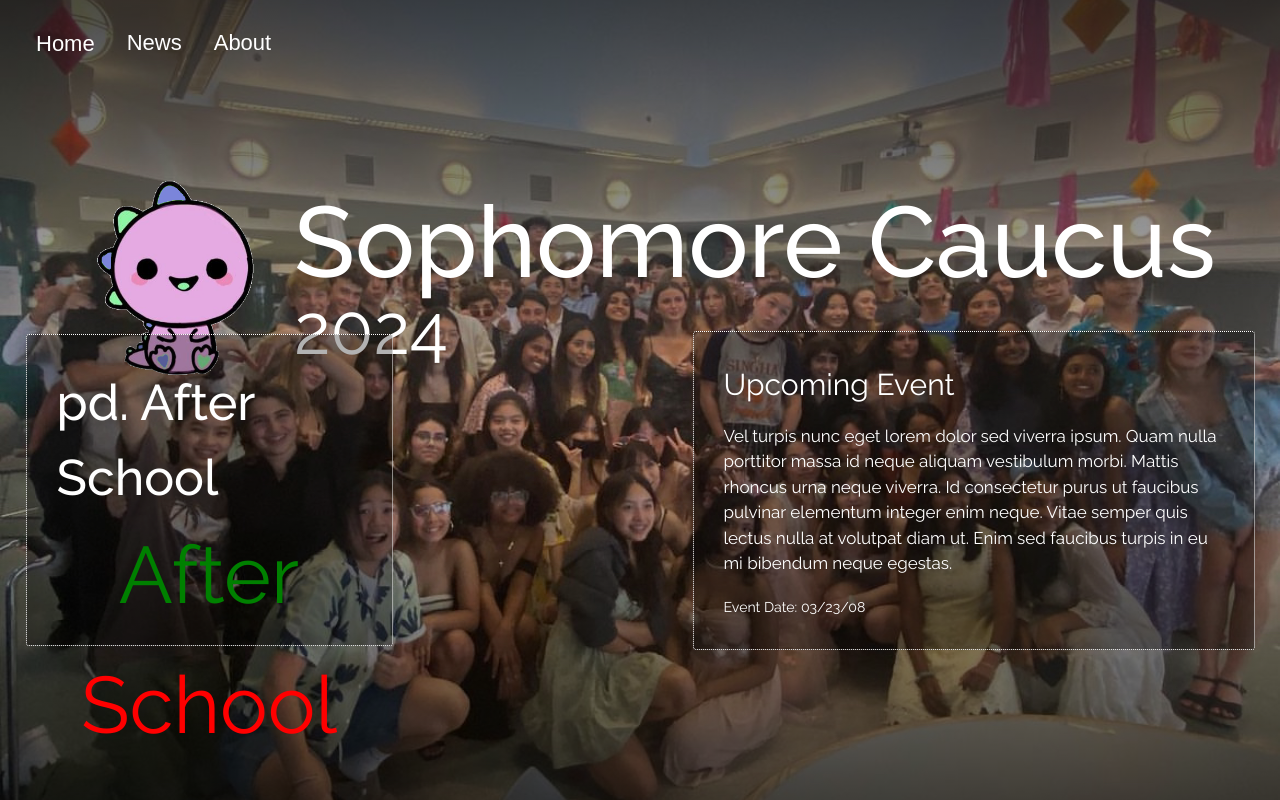
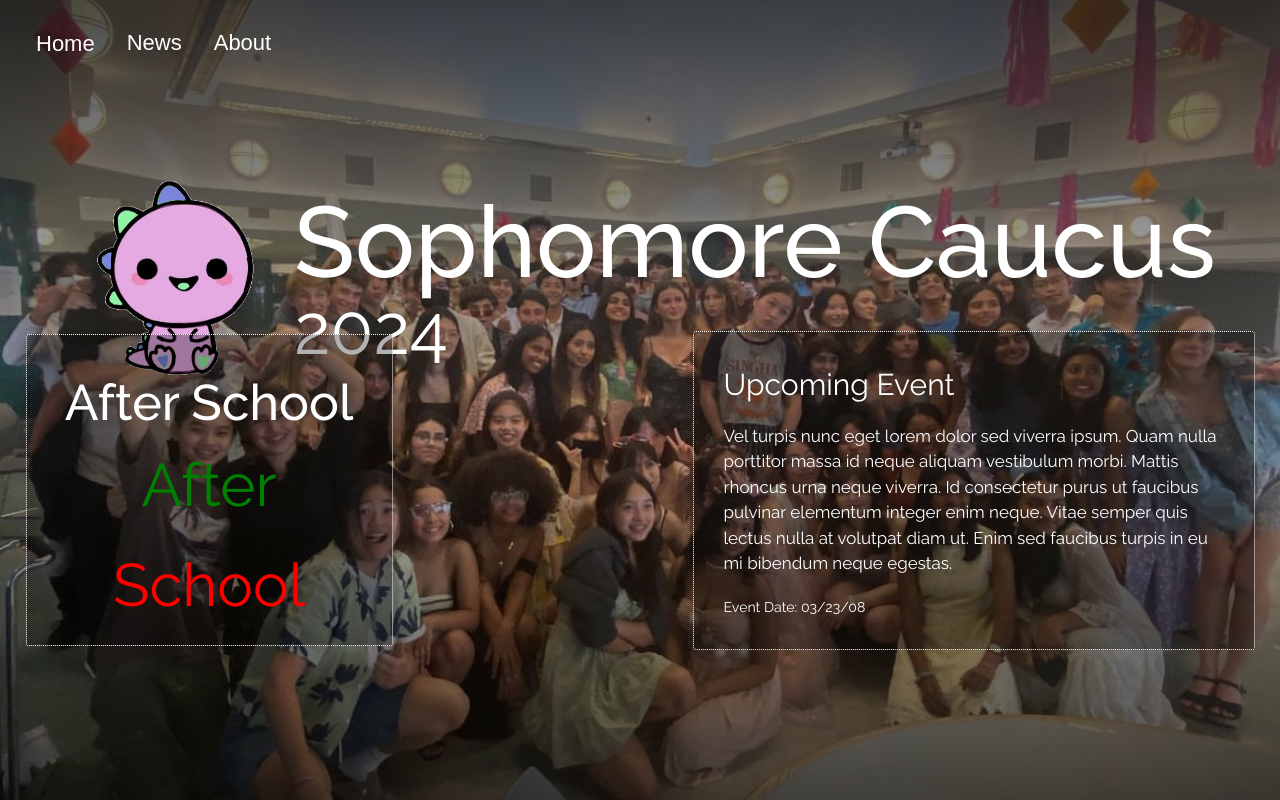
Before and after one commit to axelKeizoStahl/Sophomore-Caucus, a Next.js app: page / in a window 1280 px wide. Built offline with nearby package versions, Linux system fonts and the light colour scheme.

Commit message:
changed entire sched functionality, in just quick change, will detail tmrw

```diff
--- a/src/app/components/Schedule.js
+++ b/src/app/components/Schedule.js
@@ -4,17 +4,41 @@ import { useState, useEffect } from 'react';
 import { i18n } from '../../../next.config';
 import { Herr_Von_Muellerhoff, Warnes } from 'next/font/google';
 
+
 export const dynamic = "force-dynamic";
 export default function Home() {
-  const [timer, setTimer] = useState(new Date().getHours() * 3600 + new Date().getMinutes() * 60);
   let working_sched = optimizedBellSchedules.find(schedule => schedule.name == "Regular").schedule;
   const [currpd, setCurrPd] = useState(() => {
+    return findCurrPd(getCurrTime(), working_sched);
+  });
+
+  const [min, setMin] = useState(() => {
+    return findCurrMin(getCurrTime(), working_sched, currpd);
+  });
+
+
+  useEffect(() => {
+    findCurrMin(getCurrTime(), working_sched, currpd);
+  });
+  return (
+    <div className={styles.sched}>
+      <div className={styles.period}>{currpd}</div>
+      <div className={`${typeof (currpd) == 'string' ? styles.col : ''} ${styles.time}`}>
+        <div className={`${typeof (currpd) == 'string' ? '' : styles.min} ${styles.minDon}`}>{min[0]}</div>
+        <p className={`${typeof (currpd) == 'string' ? styles.hide : styles.sec}`}>{useEffect(() => {60 - (getCurrTime() % 60)})}</p>
+        <div className={`${typeof (currpd) == 'string' ? '' : styles.min} ${styles.minTo}`}>{min[1]}</div>
+      </div>
+    </div>
+  )
+}
+
+function findCurrPd(time, working_sched) {
     let low = 0;
     let top = 19;
     let mid = 9;
 
-    if (timer < working_sched[0].start) { return "Before School"; }
-    else if (timer > working_sched[9].end) { return "After School"; }
+    if (time < working_sched[0].start) { return "Before School"; }
+    else if (time > working_sched[9].end) { return "After School"; }
 
     while (top - low > 1) {
       let current_pd = working_sched[Math.floor(mid / 2)];
@@ -24,9 +48,9 @@ export default function Home() {
         var mid_time = current_pd.end;
       }
 
-      if (mid_time == timer) {
+      if (mid_time == time) {
         return current_pd.pd;
-      } else if (mid_time > timer) {
+      } else if (mid_time > time) {
         top = mid;
         mid = Math.floor((low + top) / 2);
       } else {
@@ -39,79 +63,24 @@ export default function Home() {
     } else {
       return Math.floor(low / 2) + 1;
     }
-  });
+}
 
-  const [min, setMin] = useState(() => {
+function getCurrTime() {
+  return new Date().getHours() * 3600 + new Date().getMinutes() * 60;
+}
+
+function findCurrMin(time, working_sched, currpd) {
     if (typeof (currpd) == 'string') { return currpd.split(' '); }
     else {
-      let sec_from_start = timer - working_sched[currpd - 1].start;
-      let sec_to_end = working_sched[currpd - 1].end - timer;
+      let sec_from_start = time - working_sched[currpd - 1].start;
+      let sec_to_end = working_sched[currpd - 1].end - time;
       return [Math.floor(sec_from_start / 60), Math.floor(sec_to_end / 60)];
     }
-  });
-
-
-  useEffect(() => {
-    const interval = setInterval(() => {
-      console.log(min);
-      let away_from_min = timer % 60; //amount of seconds away from the last minute
-      if (away_from_min == 0) { //if the amount of time away from minute is equal to 0 (minute has just passed)
-        if (typeof currpd == 'string') { //if the current period is written as a string (if it is Before or After School)
-
-          if (timer > 86400) { //if the time is above midnight, meaning that it is time to become before school, the AM
-            setTimer(0); //set time to 0
-            setMin(['Before', 'School']); //set minutes to "Before School"
-            setCurrPd('Before School'); //set the current period to "BEFORE SCHOOL"
-
-          } else if (currpd == 'Before School') {
-            if (timer >= working_sched[0].start) { //if the time is greater than or equal to the start of the first period
-              setCurrPd(1); //then set the current period to period 1
-              setMin([0, Math.floor((working_sched[0].end - working_sched[0].start) / 60)]); //set minutes => minutes passed: 0, minutes to end: difference between the end and now, in minutes
-            }
-          }
-
-        } else if (!Number.isInteger(currpd) && typeof currpd != 'string') { //otherwise, if the number is not an int or string (looking for a decimal, passing period)
-
-          if (working_sched[currpd - 0.5].start <= timer) { //if the next period's start is less than or equal to the current time
-            setCurrPd(currpd + 0.5); //set curr period away from passing period by adding 0.5 to the X.5 number that is stored in currpd
-            setMin([0, Math.floor((working_sched[currpd - 1].end - working_sched[currpd - 1].start) / 60)]); //set minutes: 0 done, end time - start time in minutes
-
-          } else { //otherwise, if the amount of minutes is not into the next period
-            setMin([min[0] + 1, min[1] - 1]); //set the min done + 1 and set min to end - 1
-          }
-
-        } else if (timer >= working_sched[currpd - 1].end) { //otherwise, if the time is greater then the current period's end
-
-          if (currpd == 10) {//if the current period is 10
-            setCurrPd("After School");//set the current period to after school
-            setMin(['After', 'School']);;//set the minutes to "after, school"
-
-          } else { //otherwise, if the period is 1-9
-            setCurrPd(currpd + 0.5);//set the period to a passing period, + 0.5
-            setMin([0, Math.floor((working_sched[currpd].start - working_sched[currpd - 1].end) / 60)]); //set minutes: to done, 0, to end, next period start - last period end in min
-          }
-
-        } else { //otherwise, if period doesn't need changing
-          setMin([min[0] + 1, min[1] - 1]); //just add one to min start and lower min to end by one
-        }
-      }
-      setTimer(timer + 1); //incremenent timer by one
-    }, 1000);
-
-    return () => clearInterval(interval);
-  }, [timer]);
-  return (
-    <div className={styles.sched}>
-      <div className={styles.period}>pd. {currpd}</div>
-      <div className={`${typeof (currpd) == 'string' ? styles.col : ''} ${styles.time}`}>
-        <div className={`${styles.min} ${styles.minDon}`}>{min[0]}</div>
-        <p className={`${typeof (currpd) == 'string' ? styles.hide : styles.sec}`}>{60 - (timer % 60)}</p>
-        <div className={`${styles.min} ${styles.minTo}`}>{min[1]}</div>
-      </div>
-    </div>
-  )
 }
 
+function secToMin(sec) {
+  return Math.floor(sec / 60)
+}
 
 function getSecondsFromString(time) {
   const [hours, minutes] = time.split(':');
--- a/src/app/components/Schedule.module.css
+++ b/src/app/components/Schedule.module.css
@@ -30,6 +30,10 @@
   top: 20px;
 }
 
+.min {
+  font-size: 80px;
+}
+
 .col {
   flex-direction: column;
   font-size: 60px;
@@ -37,9 +41,6 @@
   font-weight: 400;
 }
 
-.min {
-  font-size: 80px;
-}
 
 .minDon {
   color: green;
```
